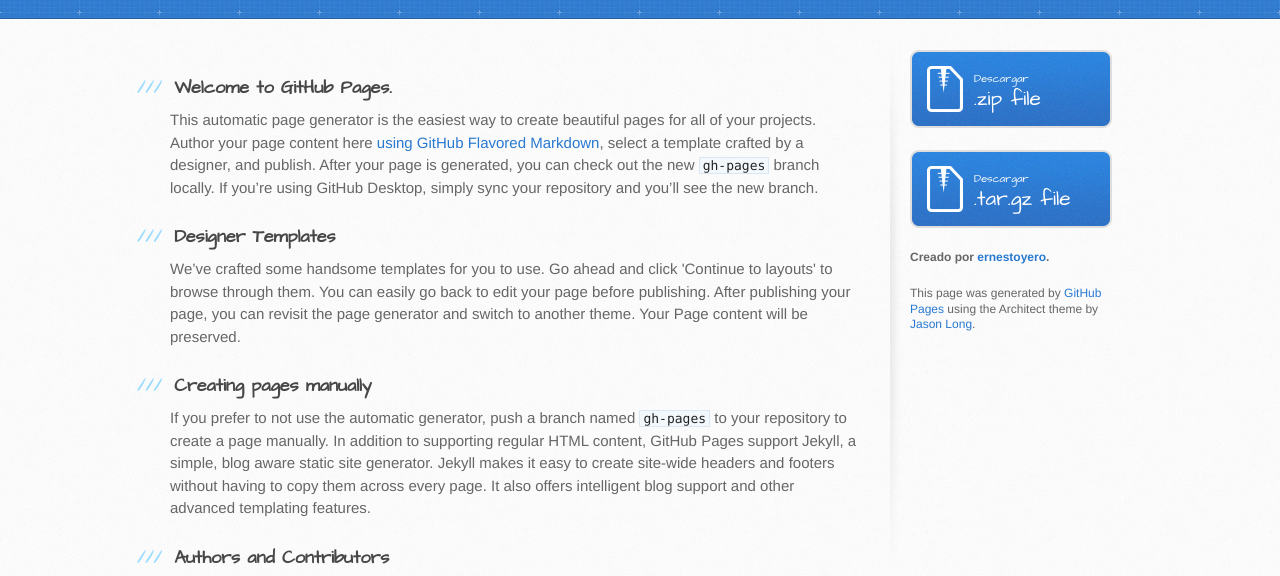
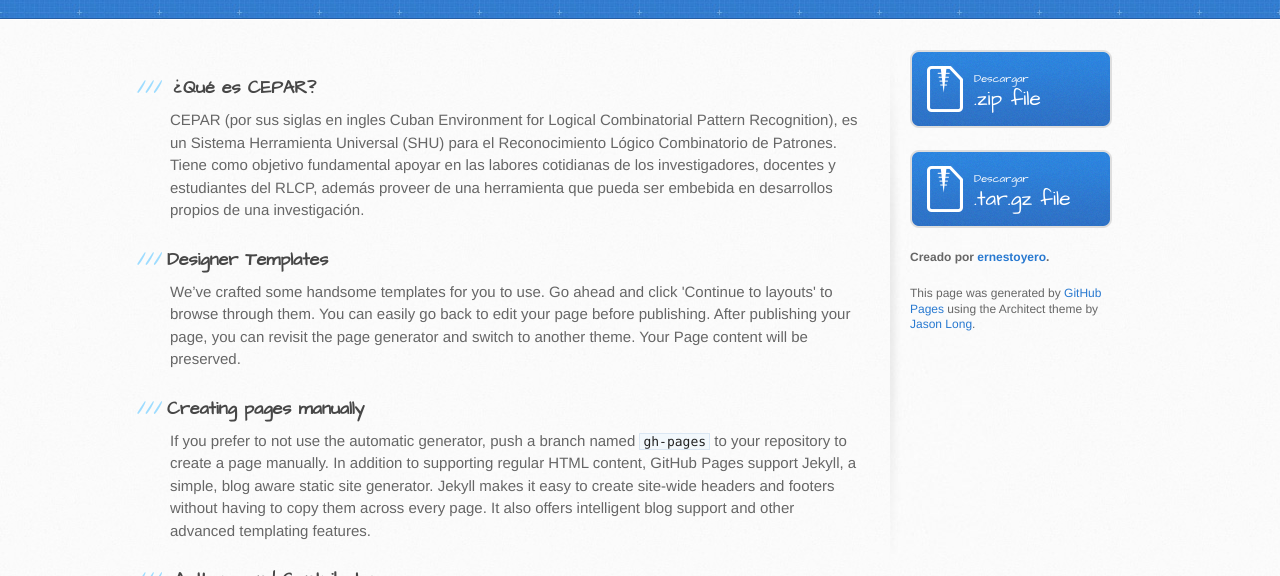
Before and after one commit to ernestoyero/CEPAR, a plain HTML site: page index.html in a window 1280 px wide. Shown: the part 148-724 px from the top of the page. Drawn offline with Linux system fonts and the light colour scheme.

Commit message:
Update index.html

```diff
--- a/index.html
+++ b/index.html
@@ -29,17 +29,17 @@
       <div class="inner clearfix">
         <section id="main-content">
           <h3>
-<a id="welcome-to-github-pages" class="anchor" href="#welcome-to-github-pages" aria-hidden="true"><span aria-hidden="true" class="octicon octicon-link"></span></a>Welcome to GitHub Pages.</h3>
+<a id="welcome-to-github-pages" class="anchor" href="#welcome-to-github-pages" aria-hidden="true"><span aria-hidden="true" class="octicon octicon-link"></span></a>¿Qué es CEPAR?</h3>
 
-<p>This automatic page generator is the easiest way to create beautiful pages for all of your projects. Author your page content here <a href="https://guides.github.com/features/mastering-markdown/">using GitHub Flavored Markdown</a>, select a template crafted by a designer, and publish. After your page is generated, you can check out the new <code>gh-pages</code> branch locally. If you’re using GitHub Desktop, simply sync your repository and you’ll see the new branch.</p>
 
-<h3>
-<a id="designer-templates" class="anchor" href="#designer-templates" aria-hidden="true"><span aria-hidden="true" class="octicon octicon-link"></span></a>Designer Templates</h3>
+<p>CEPAR (por sus siglas en ingles Cuban Environment for Logical Combinatorial Pattern Recognition), es un Sistema Herramienta Universal (SHU) para el Reconocimiento Lógico Combinatorio de Patrones. Tiene como objetivo fundamental apoyar en las labores cotidianas de los investigadores, docentes y estudiantes del RLCP, además proveer de una herramienta que pueda ser embebida en desarrollos propios de una investigación. </p>
+
+
+<h3><a id="designer-templates" class="anchor" href="#designer-templates" aria-hidden="true"><span aria-hidden="true" class="octicon octicon-link"></span></a>Designer Templates</h3>
 
 <p>We’ve crafted some handsome templates for you to use. Go ahead and click 'Continue to layouts' to browse through them. You can easily go back to edit your page before publishing. After publishing your page, you can revisit the page generator and switch to another theme. Your Page content will be preserved.</p>
 
-<h3>
-<a id="creating-pages-manually" class="anchor" href="#creating-pages-manually" aria-hidden="true"><span aria-hidden="true" class="octicon octicon-link"></span></a>Creating pages manually</h3>
+<h3><a id="creating-pages-manually" class="anchor" href="#creating-pages-manually" aria-hidden="true"><span aria-hidden="true" class="octicon octicon-link"></span></a>Creating pages manually</h3>
 
 <p>If you prefer to not use the automatic generator, push a branch named <code>gh-pages</code> to your repository to create a page manually. In addition to supporting regular HTML content, GitHub Pages support Jekyll, a simple, blog aware static site generator. Jekyll makes it easy to create site-wide headers and footers without having to copy them across every page. It also offers intelligent blog support and other advanced templating features.</p>
 
```
